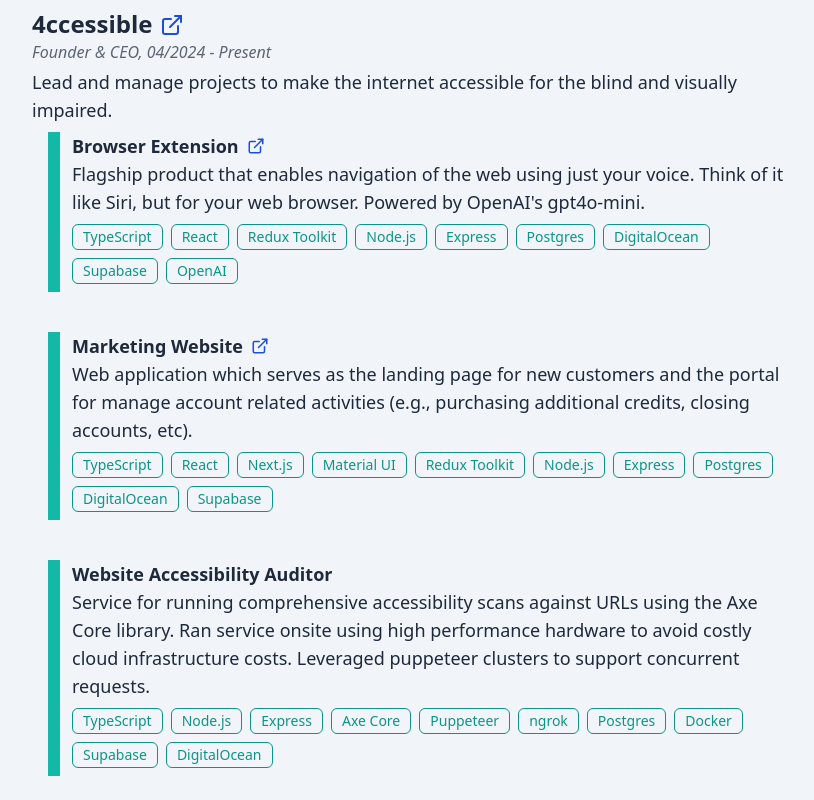
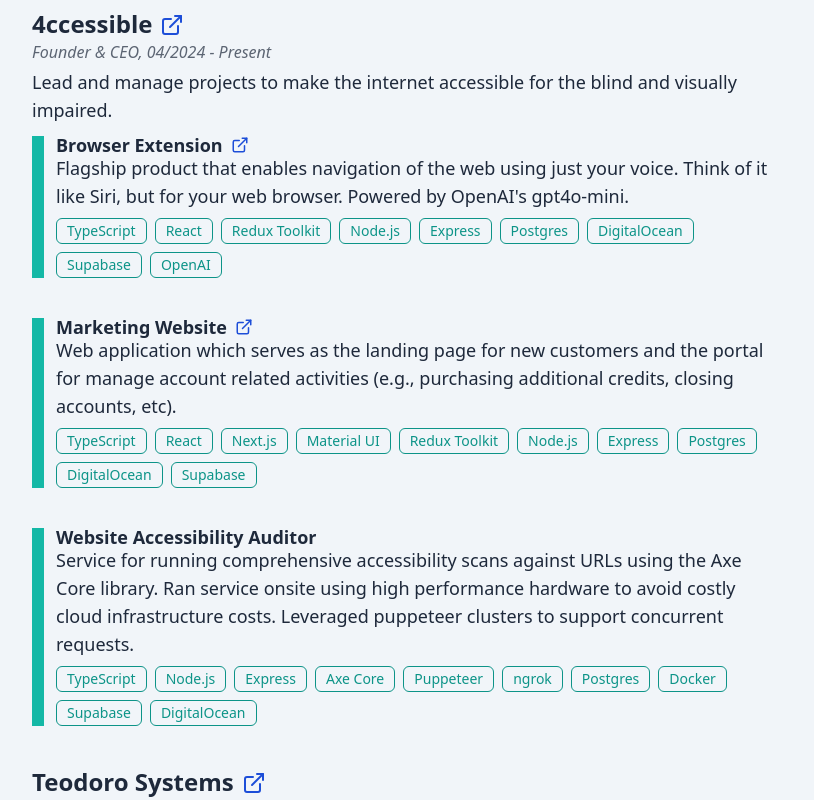
Before and after one commit to thechori/ryanteodoro.com-v2-frontend, a React (Vite) app: page / in a window 1280 px wide. Shown: the part 700-1500 px from the top of the page, without its empty margins (424-1238 px from the left). Built offline with nearby package versions, Linux system fonts and the light colour scheme.

Commit message:
tweak horiz alignment of green indentation bar, tweak vert height of green bar to match lines of content on right

```diff
--- a/src/components/experiences/index.tsx
+++ b/src/components/experiences/index.tsx
@@ -51,15 +51,15 @@ const Experiences = () => {
                 <div>{role.description}</div>
 
                 {/* projects within role */}
-                <div className="flex flex-col mt-2 pl-4 gap-10">
+                <div className="flex flex-col mt-3 pl-0 gap-10">
                   {role.projects.map((project, index) => (
                     <div
                       key={index}
-                      className="border-l-[12px] border-teal-500 pl-3"
+                      className="border-l-[12px] border-teal-500 pl-3 py-0"
                     >
                       <div className="flex items-center">
                         <div>
-                          <div className="font-semibold pr-2">
+                          <div className="font-semibold pr-2 leading-none">
                             {project.name}
                           </div>
                         </div>
@@ -71,7 +71,7 @@ const Experiences = () => {
                       </div>
                       <div>{project.description}</div>
 
-                      <div className="flex flex-wrap gap-2 my-2">
+                      <div className="flex flex-wrap gap-2 mt-2">
                         {project.tags.map((element, index) => (
                           <Badge variant="outlineSecondary" key={index}>
                             {element}
--- a/src/components/projects/index.tsx
+++ b/src/components/projects/index.tsx
@@ -12,7 +12,7 @@ const Projects = () => (
       {projects.map((project, index) => (
         <div key={index} className="mb-6">
           <div className="flex items-center">
-            <div className="font-semibold pr-2">{project.title}</div>
+            <div className="font-bold text-2xl pr-2">{project.title}</div>
             {project.url && (
               <a
                 className="relative bottom-0.5"
```
